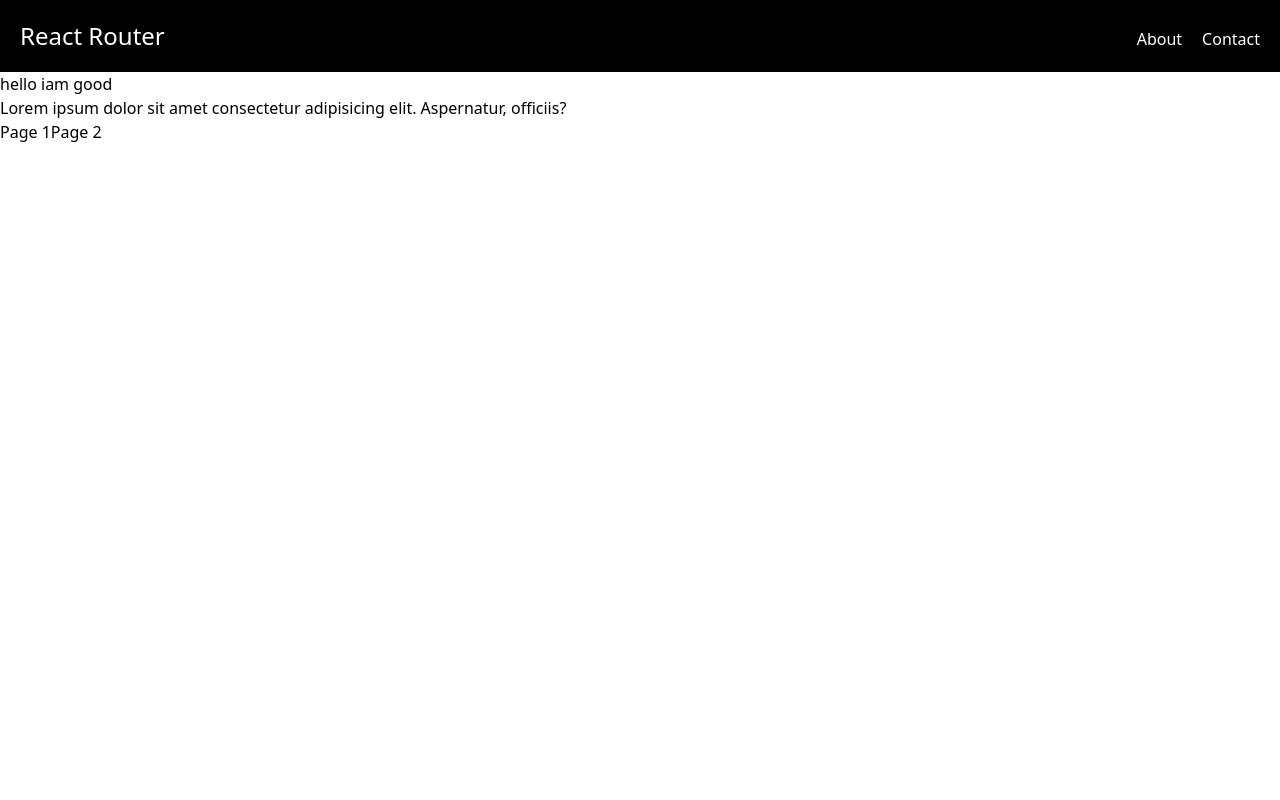
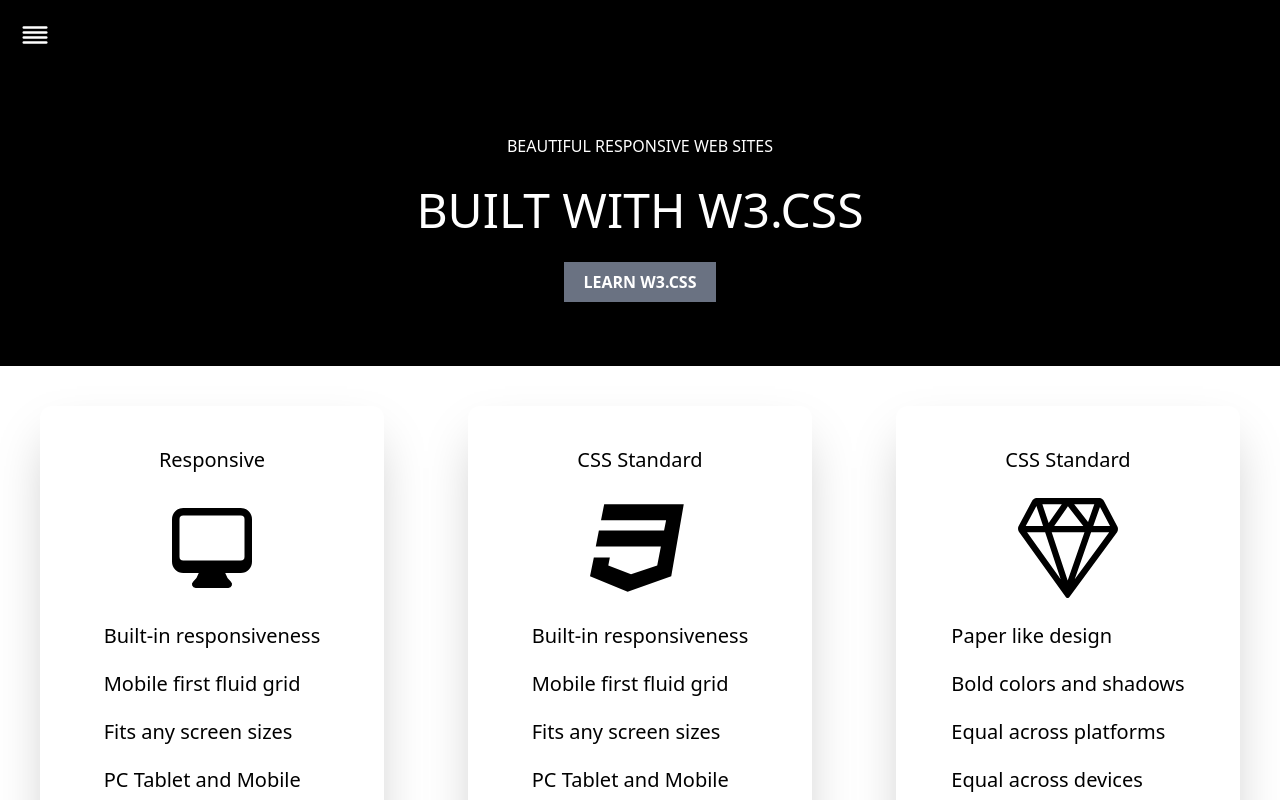
Before and after one commit to anishaii/mern-kartik4, a React (Vite) app: page / in a window 1280 px wide. Shown: the top 800 px of the page. Built offline with nearby package versions, Linux system fonts and the light colour scheme.

Commit message:
react practice

```diff
--- a/package.json
+++ b/package.json
@@ -13,6 +13,7 @@
     "@tailwindcss/vite": "^4.1.18",
     "react": "^19.2.0",
     "react-dom": "^19.2.0",
+    "react-icons": "^5.5.0",
     "react-router": "^7.11.0",
     "react-router-dom": "^7.11.0",
     "tailwindcss": "^4.1.18"
--- a/src/App.jsx
+++ b/src/App.jsx
@@ -5,37 +5,26 @@
 import NotFound from './pages/not-found/NotFound';
 import Page1 from './pages/home/nested-pages/Page1';
 import Page2 from './pages/home/nested-pages/Page2';
+import RootLayout from './components/RootLayout';
 
 export default function App() {
 
   const router = createBrowserRouter([
     {
       path: '/',
-      element: <Home />,
+      element: <RootLayout />,
 
       children: [
         {
-          path: 'page1',
-          element: <Page1 />
+          index: true,
+          element: <Home />
         },
-        {
-          path: 'page2',
-          element: <Page2 />
-        }
-
+         {
+           path: '*',
+           element: <NotFound />
+         }
       ]
     },
-
-    {
-      path: 'about',
-      element: <About />
-    },
-
-    {
-      path: '*',
-      element: <NotFound />
-    }
-
 
   ]);
 
--- /dev/null
+++ b/src/components/Card.jsx
@@ -0,0 +1,17 @@
+
+function Card ({ title, icon, description })  {
+  return (
+    <div className="p-10">
+        <div className=" h-130 container shadow-2xl flex flex-col items-center p-10 gap-6 text-xl sm:text-sm  md:text-lg lg:text-xl rounded-xl ">
+        <h1>{title}</h1>
+        <i>{icon}</i>
+        <ul className=" flex flex-col gap-5">
+          {description.map((item, index) => (
+            <li key={index}>{item}</li>
+          ))}
+        </ul>
+      </div>
+    </div>
+  )
+}
+export default Card
--- /dev/null
+++ b/src/components/Color.jsx
@@ -0,0 +1,12 @@
+function Color ({titles}) {
+  return (
+    <div>
+      <h1 className='flex justify-between items-center font-medium'>{titles}</h1>
+      <div className='grid-6'>
+
+      </div>
+    </div>
+  )
+}
+
+export default Color
--- a/src/components/Header.jsx
+++ b/src/components/Header.jsx
@@ -1,13 +1,9 @@
-import { NavLink } from "react-router"
-
+import { FiAlignJustify } from "react-icons/fi";
 const Header = () => {
   return (
     <div className="bg-black text-white px-5 py-5 flex  items-baseline justify-between">
-      <h1 className="text-2xl">React Router</h1>
-      <nav className="flex gap-5">
-        <NavLink to="/about">About</NavLink>
-        <NavLink to="/Contact">Contact</NavLink>
-      </nav>
+      <FiAlignJustify size={30} />
+
     </div>
   )
 }
--- /dev/null
+++ b/src/components/RootLayout.jsx
@@ -0,0 +1,67 @@
+import React from 'react'
+import { Outlet } from 'react-router'
+import Header from './Header'
+import Card from './Card'
+import { FaCss3 } from "react-icons/fa";
+import { HiMiniComputerDesktop } from "react-icons/hi2";
+import { SlDiamond } from "react-icons/sl";
+import Color from './Color';
+
+const RootLayout = () => {
+  return (
+    <div>
+        <Header />
+        <Outlet/>
+        <div className='grid grid-cols-3 gap-1'>
+
+        <Card
+        title={'Responsive'}
+        icon={<HiMiniComputerDesktop size={100}/>}
+        description={["Built-in responsiveness",
+
+            "Mobile first fluid grid",
+
+            "Fits any screen sizes",
+
+            "PC Tablet and Mobile"]}
+        />
+
+        <Card
+        title={'CSS Standard'}
+        icon={<FaCss3 size={100}/>}
+        description={["Built-in responsiveness",
+
+            "Mobile first fluid grid",
+
+            "Fits any screen sizes",
+
+            "PC Tablet and Mobile"]}
+        />
+
+          <Card
+        title={'CSS Standard'}
+        icon={<SlDiamond size={100}/>}
+        description={["Paper like design",
+
+            "Bold colors and shadows",
+
+            "Equal across platforms",
+
+            "Equal across devices",]}
+        />
+
+        </div>
+
+        <div>
+          <Color
+          titles={'Color'}
+
+          />
+        </div>
+
+
+    </div>
+  )
+}
+
+export default RootLayout
--- a/src/index.css
+++ b/src/index.css
@@ -1 +1,8 @@
 @import "tailwindcss";
+
+
+@theme {
+    /* --color-*:initial;  overide tailwind builtin color*/
+ --color-browny: #D1855C;
+
+}
--- /dev/null
+++ b/src/pages/home/DisplaySection.jsx
@@ -0,0 +1,20 @@
+import React from 'react'
+
+const DisplaySection = () => {
+  return (
+    <div className="bg-black text-white flex justify-center py-16">
+
+      <div className="text-center space-y-7">
+        <h2>BEAUTIFUL RESPONSIVE WEB SITES</h2>
+
+        <h1 className="text-5xl">BUILT WITH W3.CSS</h1>
+
+        <button className="bg-gray-500 px-5 py-2 cursor-pointer hover:bg-white hover:text-black font-bold">LEARN W3.CSS</button>
+
+      </div>
+
+    </div>
+  )
+}
+
+export default DisplaySection
--- a/src/pages/home/home.jsx
+++ b/src/pages/home/home.jsx
@@ -1,15 +1,15 @@
-import { NavLink, Outlet } from "react-router";
-import Header from "../../components/Header";
+import React from 'react'
+import DisplaySection from './DisplaySection'
+const person =[
+  {id:1 , name:'ram', age:90}
+]
 
-export default function Home() {
+const Home = () => {
   return (
     <div>
-        <Header />
-        <h1>hello iam good</h1>
-        <p>Lorem ipsum dolor sit amet consectetur adipisicing elit. Aspernatur, officiis?</p>
-        <NavLink to={'/page1'}>Page 1</NavLink>
-        <NavLink to={'/page2'}>Page 2</NavLink>
-        <Outlet />
+      <DisplaySection/>
     </div>
   )
 }
+
+export default Home
```
Also changed, not shown: 1 other file (tests, documents, lock files or other folders).
